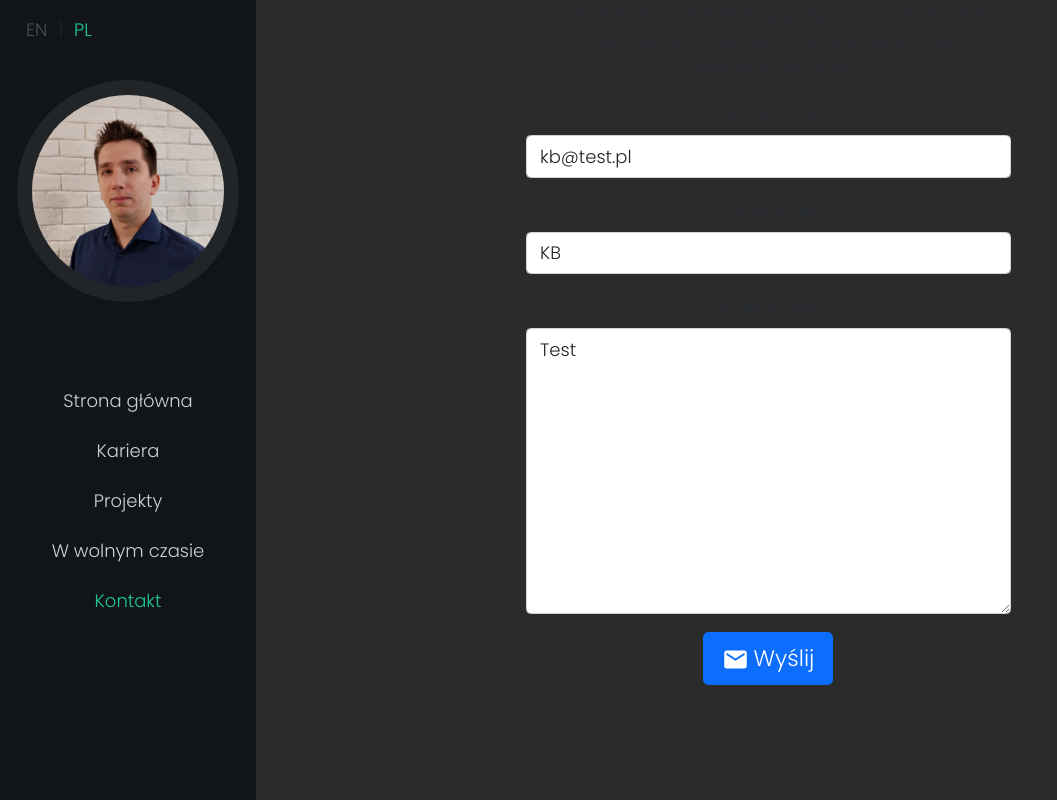
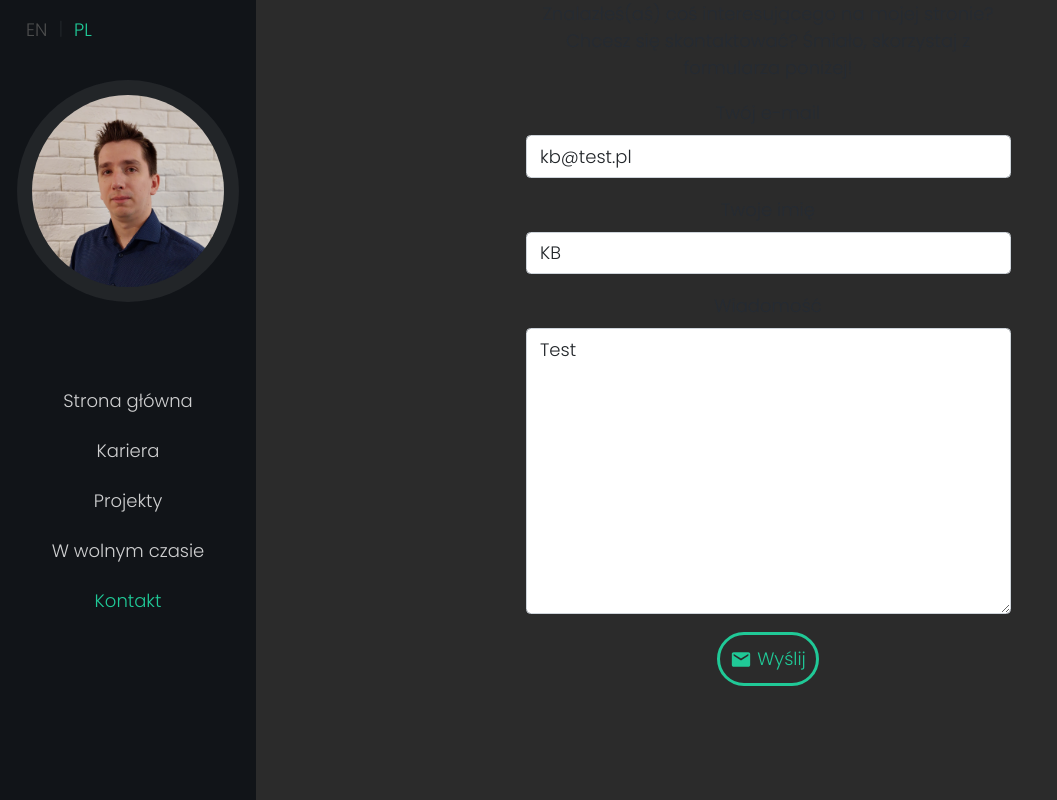
Before and after one commit to nitro03/portfolio, a React (Create React App) app in the folder client/: page /contact in a window 1280 px wide. Shown: the whole page, without its empty margins (0-1057 px from the left). Built offline with nearby package versions, Linux system fonts and the light colour scheme.

Commit message:
- refactored button

```diff
--- a/client/src/components/Contact/Contact.js
+++ b/client/src/components/Contact/Contact.js
@@ -6,6 +6,7 @@ import {LangContext} from '../../contexts/LangContext';
 import call from './call';
 
 import './contact.scss';
+import '../common/navButton.scss';
 
 function Contact() {
     const MSG_FIELD_ROWS = 10;
@@ -157,7 +158,7 @@ function Contact() {
                     <Form.Label>{translator('message_label', lang)}</Form.Label>
                     <Form.Control as="textarea" required rows={MSG_FIELD_ROWS} value={msg} onChange={onInputChange}/>
                 </Form.Group>
-                <Button className="contact-form__submit-btn" variant="primary" type="submit" size="lg">
+                <Button className="btn-main" type="submit">
                     <EmailIcon/>
                     <span className="contact-form__submit-btn__span">{translator('submit_btn_label', lang)}</span>
                 </Button>
--- a/client/src/components/Contact/contact.scss
+++ b/client/src/components/Contact/contact.scss
@@ -7,10 +7,9 @@
   justify-content: center;
   flex-direction: column;
   padding-bottom: 1rem;
+
+  .btn-main {
+    align-self: center;
+  }
+
 }
-.contact-form__submit-btn {
- align-self: center;
-}
-.contact-form__submit-btn__span {
-  padding-left: 5px;
-}
--- a/client/src/components/Home/Welcome.js
+++ b/client/src/components/Home/Welcome.js
@@ -7,6 +7,7 @@ import Typewriter from 'typewriter-effect';
 import {Link} from 'react-router-dom';
 
 import './welcome.scss';
+import NavButton from '../common/NavButton';
 
 function Welcome() {
     const {lang} = useContext(LangContext);
@@ -22,6 +23,8 @@ function Welcome() {
         cursor: "_"
     };
 
+    const buttonLabel = "welcome_btn_msg";
+
     return (
         <div className="welcome-container">
             <Container>
@@ -31,9 +34,7 @@ function Welcome() {
                             <span className="welcome-typewriter-line-1">{translator("welcome_hello_msg", lang)}</span>
                             <Typewriter options={typewriterOptions}/>
                             <span className="welcome-typewriter-line-3">{translator("welcome_location_msg", lang)}</span>
-                            <button className="welcome-contact-btn">
-                                <Link to="/contact">{translator("welcome_btn_msg", lang)}</Link>
-                            </button>
+                            <NavButton label={buttonLabel} to={"/contact"} />
                         </div>
                     </Col>
                 </Row>
--- a/client/src/components/Home/welcome.scss
+++ b/client/src/components/Home/welcome.scss
@@ -44,29 +44,10 @@
   font-size: 24px;
   font-family: "Poppins-Thin";
   margin-top: 20px;
+  margin-bottom: 50px;
 }
 
-.welcome-contact-btn {
-  margin-top: 50px;
-  padding: 10px;
-  border: 3px solid $active-element-color;
-  background-color: transparent;
-  border-radius: 100px;
 
-  a {
-    color: $active-element-color;
-    text-decoration: none;
-  }
-}
-.welcome-contact-btn:hover {
-  background-color: $active-element-color;
-  transition: all .1s linear;
-
-  a {
-    color: #fff;
-    text-decoration: none;
-  }
-}
 
 $typewriterFontSize: 48px;
 /* lib typewriter text*/
--- /dev/null
+++ b/client/src/components/common/NavButton.js
@@ -0,0 +1,24 @@
+import React, {useContext} from 'react';
+import {Link} from 'react-router-dom';
+import PropTypes from 'prop-types';
+import {LangContext} from '../../contexts/LangContext';
+import translator from '../../i18n/translator';
+
+import './navButton.scss';
+
+const NavButton = (props) => {
+    const {to, label} = props;
+
+    const {lang} = useContext(LangContext);
+    return (
+        <button className="btn-main">
+            <Link to={to}>{translator(label, lang)}</Link>
+        </button>
+    );
+};
+
+NavButton.propTypes = {
+    label: PropTypes.string.isRequired,
+    to: PropTypes.string,
+}
+export default NavButton;
--- /dev/null
+++ b/client/src/components/common/navButton.scss
@@ -0,0 +1,29 @@
+@import '../../utils/colors.scss';
+
+.btn-main {
+  padding: 10px;
+  color: $active-element-color;
+  border: 3px solid $active-element-color;
+  background-color: transparent;
+  border-radius: 100px;
+  width: fit-content;
+
+  a {
+    color: $active-element-color;
+    text-decoration: none;
+  }
+
+  svg {
+    padding-right: 5px;
+  }
+}
+.btn-main:hover {
+  background-color: $active-element-color;
+  border: 3px solid $active-element-color;
+  transition: all .1s linear;
+
+  a {
+    color: #fff;
+    text-decoration: none;
+  }
+}
```
Also changed, not shown: client/src/components/Content/ContentHeader.js (+7 -5 lines).
